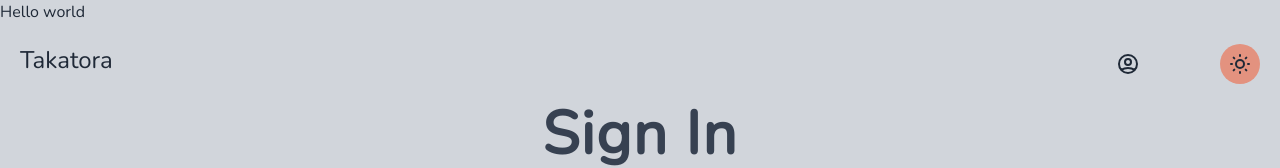
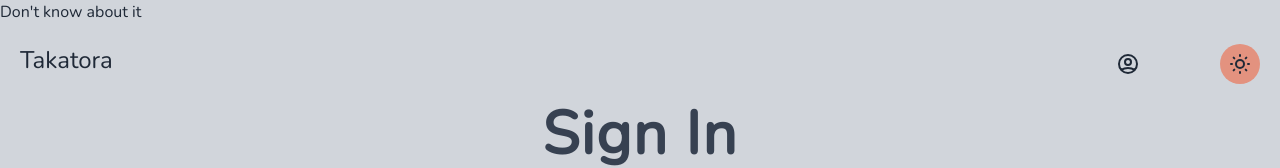
Before and after one commit to utkarsh4321/React-fullstack-todo, a React (Create React App) app: page / in a window 1280 px wide. Shown: the top 168 px of the page. Built offline with nearby package versions, Linux system fonts and the light colour scheme.

Commit message:
Update App.js

```diff
--- a/src/App.js
+++ b/src/App.js
@@ -9,7 +9,7 @@ function App() {
   }, []);
   return (
     <div className="w-full h-full dark:bg-gray-900 dark:text-white font-body bg-gray-300 text-gray-800">
-    <h1>Hello world</h1>
+    <h1>Don't know about it</h1>
       <Main />
     </div>
   );
```
